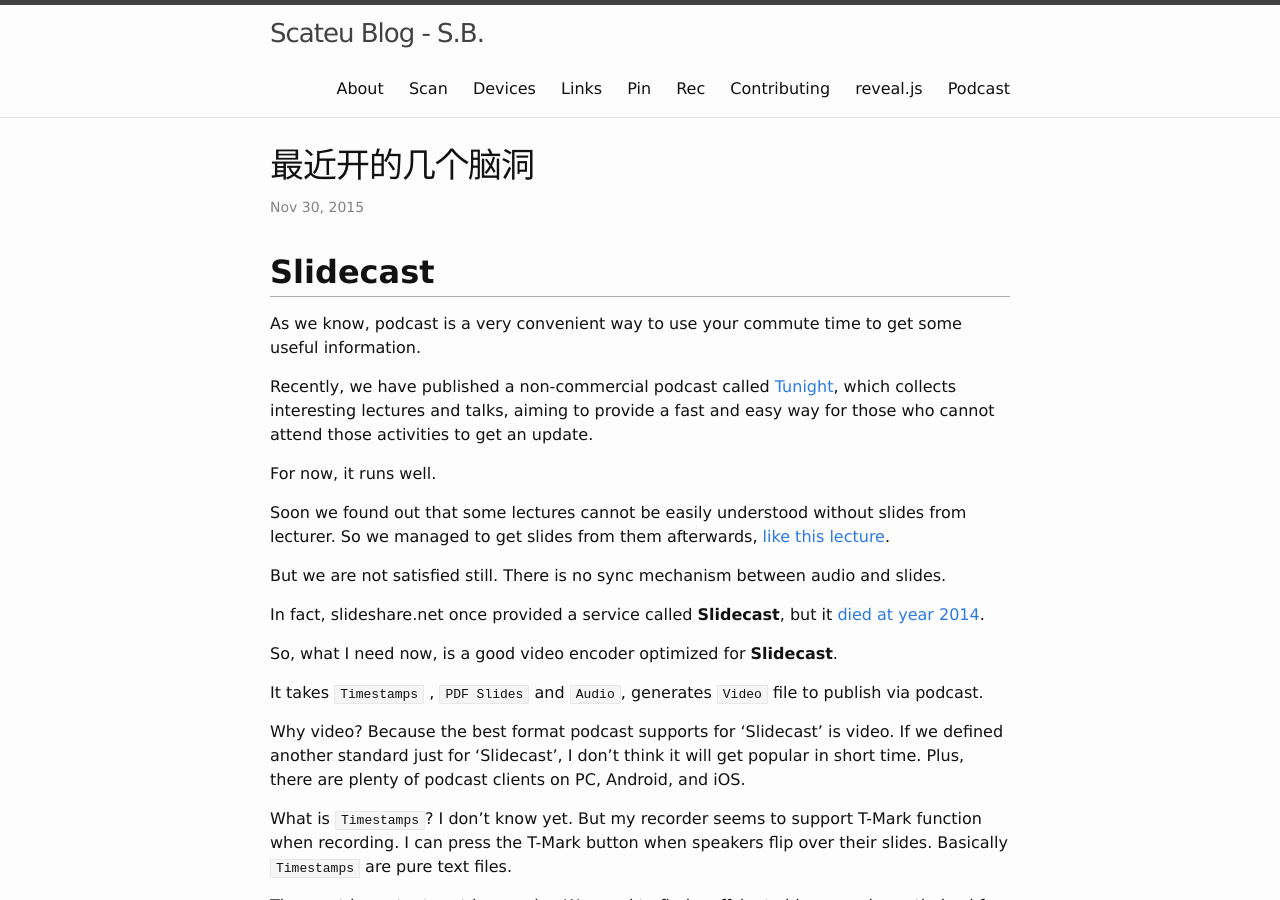
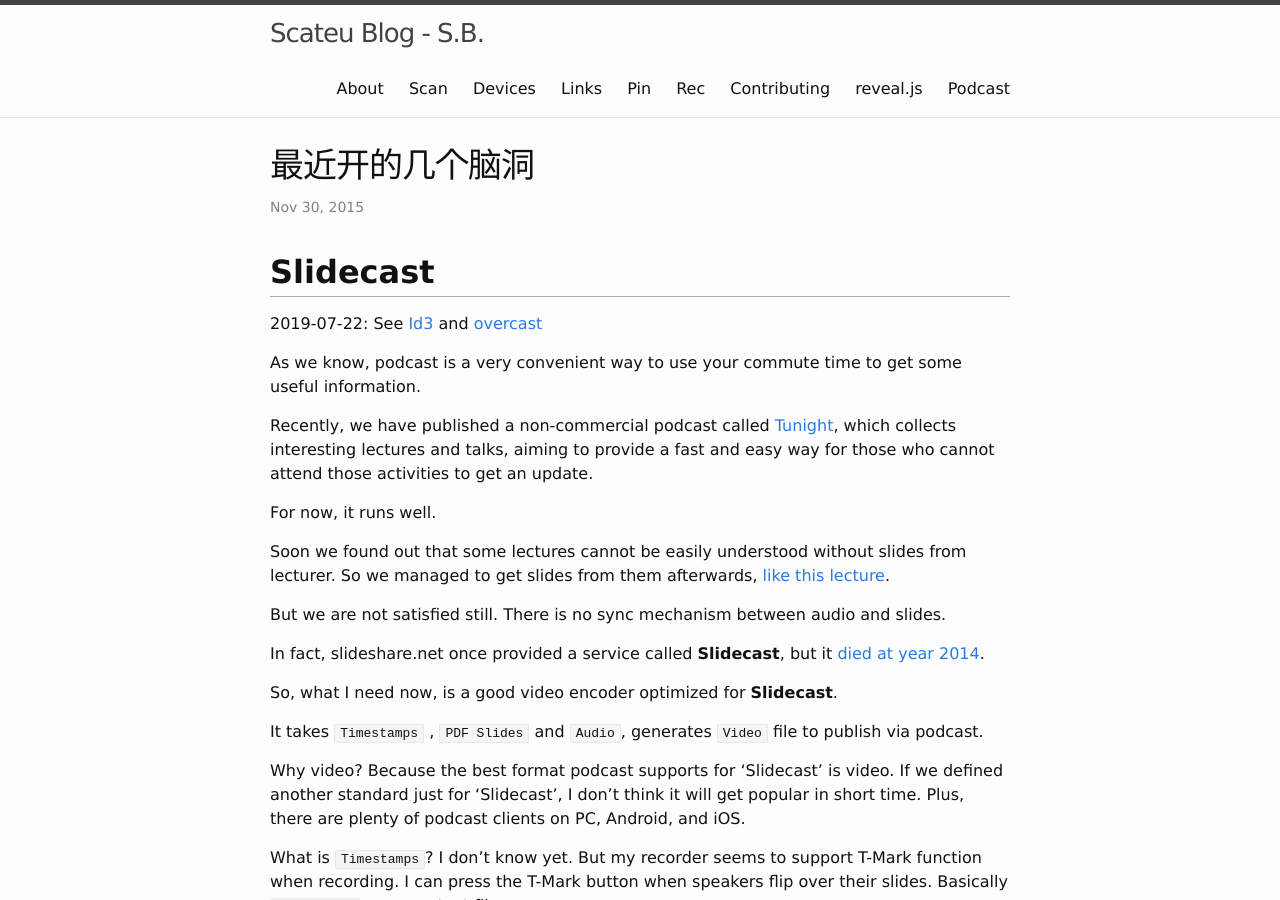
Before and after one commit to scateu/scateu.github.io, a Jekyll site: the page built from _posts/2015-11-30-brain-shit-storm.md, in a window 1280 px wide and 900 px high. Built offline with Jekyll 4.4.1, drawn with Linux system fonts in a browser that asks for light colours; nearby versions of some CDN libraries; comment, search, counter and statistics services are not loaded.

Commit message:
Mon Jul 22 21:02:59 CST 2019

```diff
--- a/_posts/2015-11-30-brain-shit-storm.md
+++ b/_posts/2015-11-30-brain-shit-storm.md
@@ -4,7 +4,10 @@ title:  "最近开的几个脑洞"
 date: 2015-11-30
 ---
 
+
 ## Slidecast
+
+2019-07-22: See [Id3](http://id3.org/id3v2-chapters-1.0) and [overcast](https://overcast.fm/forecast)
 
 As we know, podcast is a very convenient way to use your commute time to get some useful information.
 
```
